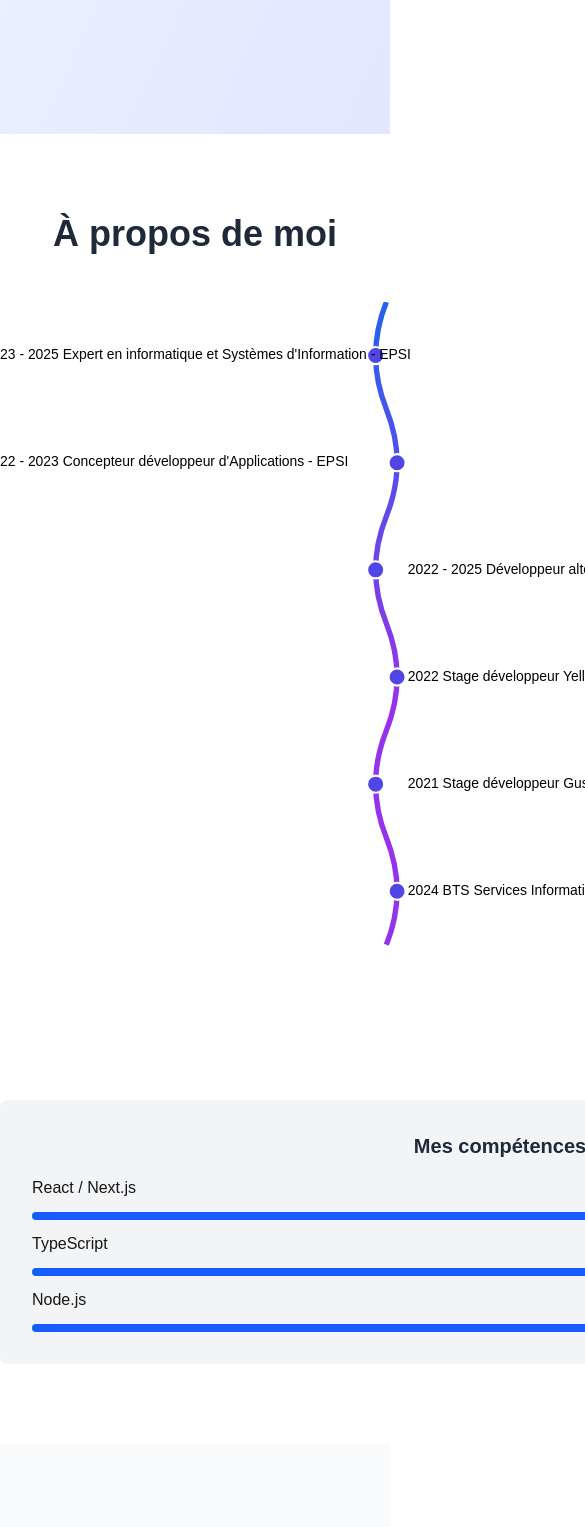
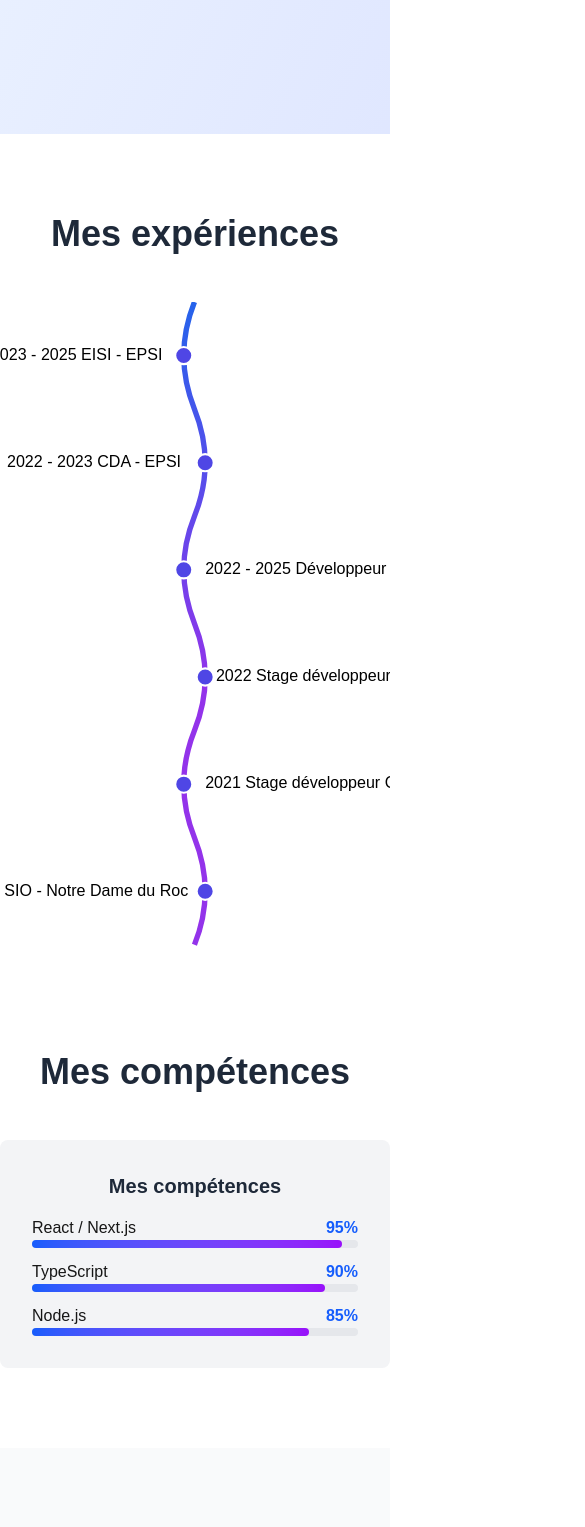
Before and after one commit to Sidarzo/cyprienrimbaud.fr, a Next.js app: page / in a window 390 px wide. Shown: the part 775-2302 px from the top of the page, 585 px wide, since content can reach past the window. Built offline with nearby package versions, Linux system fonts and the light colour scheme.

Commit message:
Add skill and fix vertical line

```diff
--- a/src/components/sections/AboutSection.tsx
+++ b/src/components/sections/AboutSection.tsx
@@ -4,28 +4,37 @@ import { useRef } from "react";
 
 export default function AboutSection() {
 const events = [
-        { y:50,x: 40, textX: -325 ,year: "2023 - 2025", title: "Expert en informatique et Systèmes d'Information - EPSI"},
-        { y:150,x: 60, textX: -325 ,year: "2022 - 2023", title: "Concepteur développeur d'Applications - EPSI"},
-        { y:250,x: 40, textX: 70 ,year: "2022 - 2025", title: "Développeur alternant Groupe HUET"},
-        { y:350 ,x: 60, textX: 70 ,year: "2022", title: "Stage développeur Yellow Network"},
-        { y:450 ,x: 40, textX: 70 ,year: "2021", title: "Stage développeur Gustav by Cocktail"},
-        { y:550 ,x: 60, textX: 70 ,year: "2024", title: "BTS Services Informatiques aux Organisations - Notre Dame du Roc"},
+    { y:50,x: -10, textX: -190 ,year: "2023 - 2025", title: "EISI - EPSI"},
+    { y:150,x: 10, textX: -175 ,year: "2022 - 2023", title: "CDA - EPSI"},
+    { y:250,x: -10, textX: 10 ,year: "2022 - 2025", title: "Développeur alternant Groupe HUET"},
+    { y:350 ,x: 10, textX: 20 ,year: "2022", title: "Stage développeur Yellow Network"},
+    { y:450 ,x: -10, textX: 10 ,year: "2021", title: "Stage développeur Gustav by Cocktail"},
+    { y:550 ,x: 10, textX: -295 ,year: "2020 - 2022", title: "BTS SIO - Notre Dame du Roc"},
     ];
+
+const skills = [
+    { name: "React / Next.js", percentage: 95 },
+    { name: "TypeScript", percentage: 90 },
+    { name: "Node.js", percentage: 85 },
+];
+
 const ref = useRef(null);
+const refSkills = useRef(null);
+
 const isInView = useInView(ref, { once: true, amount: 0.3 });
+const isInViewSkills = useInView(refSkills, { once: true, amount: 0.3 });
 
 return (
 <section id="about" className="py-20 bg-white">
     <div className="container mx-auto">
     <div className="max-w-4xl mx-auto">
         <h2 className="text-4xl font-bold text-center mb-12 text-gray-800">
-            À propos de moi
+        Mes expériences
         </h2>
 
-          <div className="grid md:grid-cols-2 gap-12 items-center">
-            <div className="flex justify-center col-span-1 w-2/3">
+        <div className="flex justify-center w-full">
             <svg
-                width="1000"
+            width="100%"
             height="750"
             viewBox="0 0 1 700"
             fill="none"
@@ -39,13 +48,13 @@ export default function AboutSection() {
         </defs>
         <motion.path
             d="
-                    M50 600
-                    Q 70 550, 50 500
-                    Q 30 450, 50 400
-                    Q 70 350, 50 300
-                    Q 30 250, 50 200
-                    Q 70 150, 50 100
-                    Q 30 50, 50 0
+                M0 600
+                Q 20 550, 0 500
+                Q -20 450, 0 400
+                Q 20 350, 0 300
+                Q -20 250, 0 200
+                Q 20 150, 0 100
+                Q -20 50, 0 0
             "
             stroke="url(#lineGradient)"
             strokeWidth="5"
@@ -75,7 +84,7 @@ export default function AboutSection() {
                 <text
                 x={event.textX}
                 y={event.y}
-                    fontSize="13"
+                fontSize="15"
                 fill="black"
                 textAnchor="start"
                 alignmentBaseline="middle"
@@ -87,35 +96,30 @@ export default function AboutSection() {
         </svg>
     </div>
 
-            <div className="bg-gray-100 rounded-lg p-8 col-span-1">
+    <h2 className="text-4xl font-bold text-center mb-12 text-gray-800">
+        Mes compétences
+    </h2>
+    <div className="bg-gray-100 rounded-lg p-8 col-span-1 w-full">
             <h4 className="text-xl font-semibold mb-4 text-gray-800">
             Mes compétences
             </h4>
-              <div className="space-y-3">
+            <div className="space-y-3" ref={refSkills}>
+            {skills.map((skill, index) => (
+            <div key={index}>
                     <div className="flex justify-between">
-                  <span>React / Next.js</span>
-                  <span className="text-blue-600 font-semibold">95%</span>
+                <span>{skill.name}</span>
+                <span className="text-blue-600 font-semibold">{skill.percentage}%</span>
             </div>
             <div className="w-full bg-gray-200 rounded-full h-2">
-                  <div className="bg-blue-600 h-2 rounded-full" style={{width: '95%'}}></div>
+                <motion.div className="bg-gradient-to-r from-blue-600 to-purple-600 h-2 rounded-full" style={{width: `${skill.percentage}%`}}
+                initial={{ width: 0 }}
+                animate={ isInViewSkills ? { width: `${skill.percentage}%` } : { width: 0 }}
+                transition={{ duration: 3, ease: "easeInOut" }}
+                ></motion.div>
+            </div>
             </div>
 
-                <div className="flex justify-between">
-                  <span>TypeScript</span>
-                  <span className="text-blue-600 font-semibold">90%</span>
-                </div>
-                <div className="w-full bg-gray-200 rounded-full h-2">
-                  <div className="bg-blue-600 h-2 rounded-full" style={{width: '90%'}}></div>
-                </div>
-
-                <div className="flex justify-between">
-                  <span>Node.js</span>
-                  <span className="text-blue-600 font-semibold">85%</span>
-                </div>
-                <div className="w-full bg-gray-200 rounded-full h-2">
-                  <div className="bg-blue-600 h-2 rounded-full" style={{width: '85%'}}></div>
-                </div>
-              </div>
+            ))}
         </div>
         </div>
     </div>
```
Lines whose indentation alone changed are shown as unchanged.
